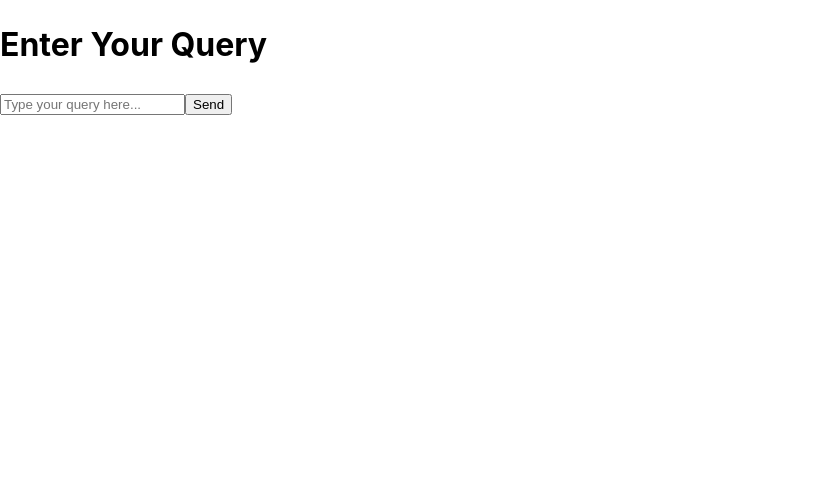
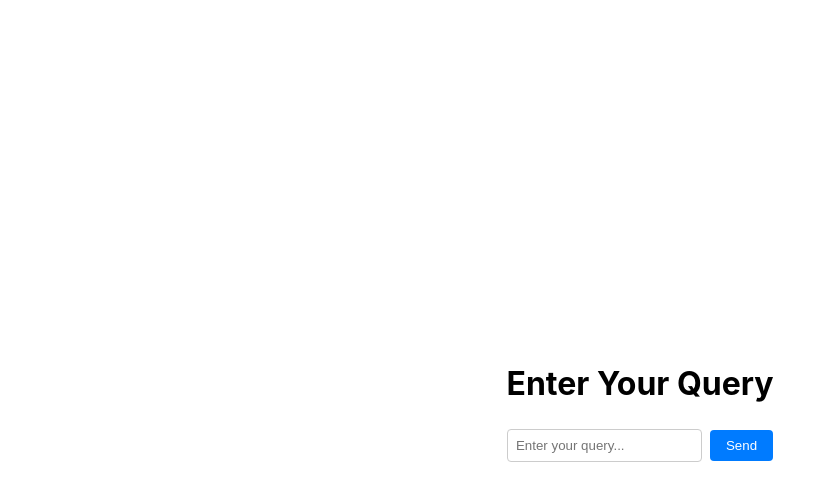
Before and after one commit to taniathng/Flowchart, a React (Vite) app: page / in a window 1280 px wide. Shown: the top 500 px of the page, without its empty margins (0-836 px from the left). Built offline with nearby package versions, Linux system fonts and the light colour scheme.

Commit message:
Edit Query page

```diff
--- a/package.json
+++ b/package.json
@@ -6,7 +6,8 @@
     "dev": "vite",
     "build": "tsc && vite build",
     "lint": "eslint . --ext ts,tsx --report-unused-disable-directives --max-warnings 0",
-    "preview": "vite preview"
+    "preview": "vite preview",
+    "tailwind": "tailwindcss"
   },
   "dependencies": {
     "@xyflow/react": "^12.3.6",
@@ -21,9 +22,12 @@
     "@typescript-eslint/eslint-plugin": "^6.20.0",
     "@typescript-eslint/parser": "^6.20.0",
     "@vitejs/plugin-react": "^4.2.1",
+    "autoprefixer": "^10.4.20",
     "eslint": "^8.56.0",
     "eslint-plugin-react-hooks": "^4.6.0",
     "eslint-plugin-react-refresh": "^0.4.5",
+    "postcss": "^8.5.1",
+    "tailwindcss": "^4.0.0",
     "typescript": "^5.3.3",
     "vite": "^5.0.12"
   }
--- /dev/null
+++ b/src/components/QueryInput.tsx
@@ -0,0 +1,39 @@
+import React from 'react';
+
+type QueryInputProps = {
+  query: string;
+  setQuery: (value: string) => void;
+  onSend: () => void;
+};
+
+export default function QueryInput({ query, setQuery, onSend }: QueryInputProps) {
+  return (
+    <div style={{ display: 'flex', gap: '8px', alignItems: 'center' }}>
+      <input
+        type="text"
+        placeholder="Enter your query..."
+        value={query}
+        onChange={(e) => setQuery(e.target.value)}
+        style={{
+          padding: '8px',
+          borderRadius: '4px',
+          border: '1px solid #ccc',
+          flex: 1,
+        }}
+      />
+      <button
+        onClick={onSend}
+        style={{
+          padding: '8px 16px',
+          backgroundColor: '#007bff',
+          color: 'white',
+          border: 'none',
+          borderRadius: '4px',
+          cursor: 'pointer',
+        }}
+      >
+        Send
+      </button>
+    </div>
+  );
+}
--- a/src/pages/QueryPage.tsx
+++ b/src/pages/QueryPage.tsx
@@ -1,36 +1,28 @@
 import { useState } from 'react';
 import { useNavigate } from 'react-router-dom';
+import QueryInput from '../components/QueryInput';
 
 export default function QueryPage() {
   const [query, setQuery] = useState('');
   const navigate = useNavigate();
 
   const handleSend = () => {
-    if (query.trim() !== '') {
-      // Store the query in localStorage or pass it via route state (optional)
+    if (query.trim()) {
       localStorage.setItem('userQuery', query);
-      navigate('/References');
+      navigate('/references');
     }
   };
 
   return (
-    <div className="flex flex-col items-center justify-center h-screen bg-gray-100">
-      <h1 className="text-2xl font-bold mb-4">Enter Your Query</h1>
-      <div className="flex gap-2">
-        <input
-          type="text"
-          placeholder="Type your query here..."
-          value={query}
-          onChange={(e) => setQuery(e.target.value)}
-          className="border rounded p-2 w-72"
-        />
-        <button
-          onClick={handleSend}
-          className="bg-blue-500 text-white px-4 py-2 rounded hover:bg-blue-600"
-        >
-          Send
-        </button>
-      </div>
+    <div style={{
+      display: 'flex',
+      flexDirection: 'column',
+      alignItems: 'center',
+      justifyContent: 'center',
+      height: '100vh',
+    }}>
+      <h1>Enter Your Query</h1>
+      <QueryInput query={query} setQuery={setQuery} onSend={handleSend} />
     </div>
   );
 }
--- a/src/pages/References.tsx
+++ b/src/pages/References.tsx
@@ -9,12 +9,12 @@ export default function References() {
 
   return (
     <div className="flex flex-col items-center justify-center h-screen bg-gray-100">
-      <h1 className="text-2xl font-bold mb-4">Proceed to Flowchart</h1>
+      <h1 className="text-2xl font-bold mb-4">References</h1>
       <button
         onClick={handleButtonClick}
         className="bg-green-500 text-white px-6 py-3 rounded hover:bg-green-600"
       >
-        Go to Flowchart
+        Create My Playbook
       </button>
     </div>
   );
```
Also changed, not shown: src/components/Button.tsx (added, +33 -0 lines), src/components/Sidebar.tsx (added, +43 -0 lines), 1 other file (tests, documents, lock files or other folders).
